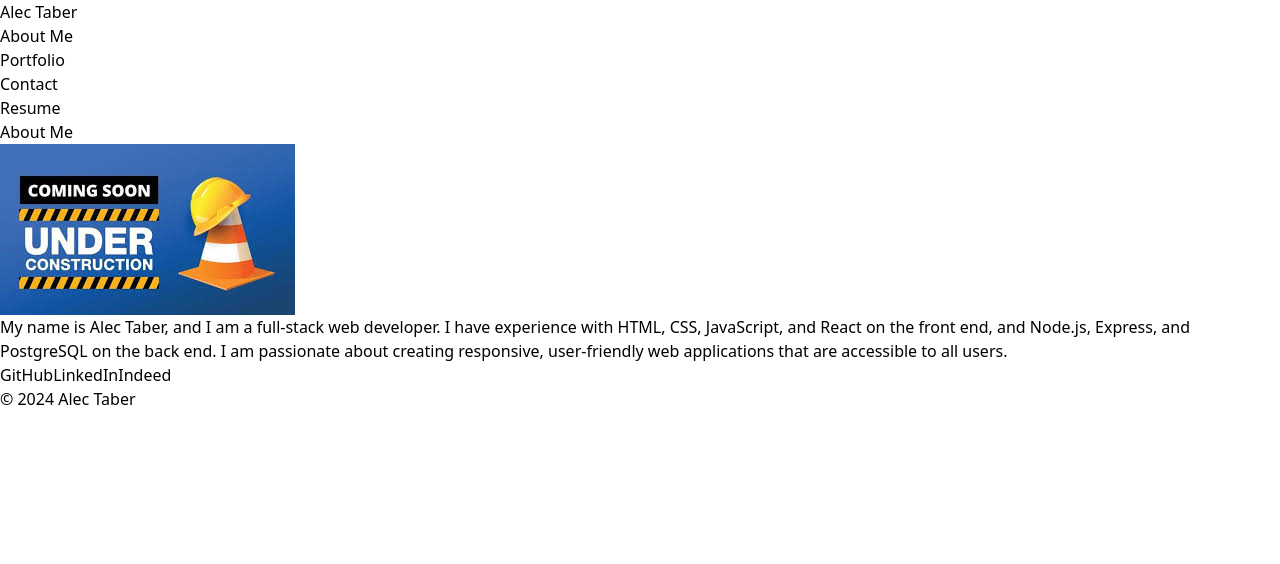
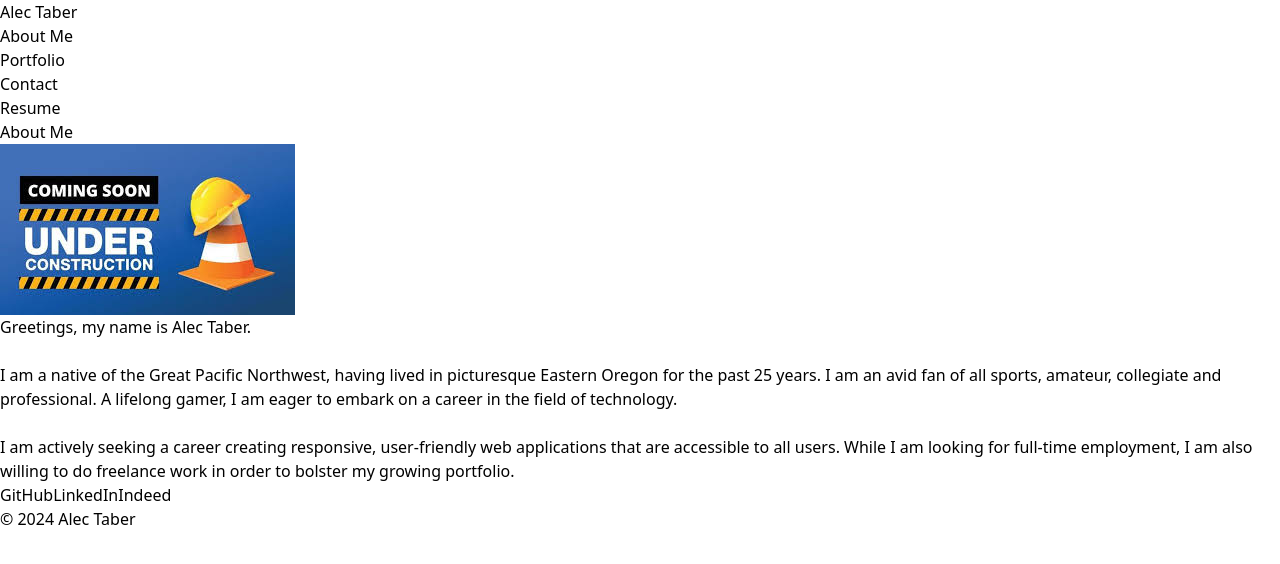
Before and after one commit to AlecTaber/portfolio, a React (Vite) app: page / in a window 1280 px wide. Shown: the top 564 px of the page. Built offline with nearby package versions, Linux system fonts and the light colour scheme.

Commit message:
fix 'about me' section

```diff
--- a/src/components/Project.jsx
+++ b/src/components/Project.jsx
@@ -9,8 +9,17 @@ const Project = ({ section }) => {
                 <section className="bg-gray-300 p-4 m-8 rounded-lg shadow-md">
                     <h2 className="text-3xl font-bold p-4 text-gray-800 flex flex-col items-center">About Me</h2>
                     <img src={construction} alt="Alec Taber" className="w-32 h-32 rounded-full mx-auto mb-4 lg:w-64 lg:h-64" />
-                    <p className="text-gray-700 text-lg">
-                        My name is Alec Taber, and I am a full-stack web developer. I have experience with HTML, CSS, JavaScript, and React on the front end, and Node.js, Express, and PostgreSQL on the back end. I am passionate about creating responsive, user-friendly web applications that are accessible to all users.
+                    <p className="text-gray-700 text-2xl ml-10 mr-10">
+                        Greetings, my name is Alec Taber.
+                    </p>
+                    <br />
+                    <p className="text-gray-700 text-2xl ml-10 mr-10">
+                        I am a native of the Great Pacific Northwest, having lived in picturesque Eastern Oregon for the past 25 years. I am an avid fan of all sports, amateur, collegiate and professional. A lifelong gamer, I am eager to embark on a career in the field of technology.
+                    </p>
+                    <br />
+                    <p className="text-gray-700 text-2xl ml-10 mr-10 pb-4">
+                        I am actively seeking a career creating responsive, user-friendly web applications that are accessible to all users. While I am looking for full-time employment, I am also willing to do freelance work in order to bolster my growing portfolio.
+
                     </p>
                 </section>
             );
```
